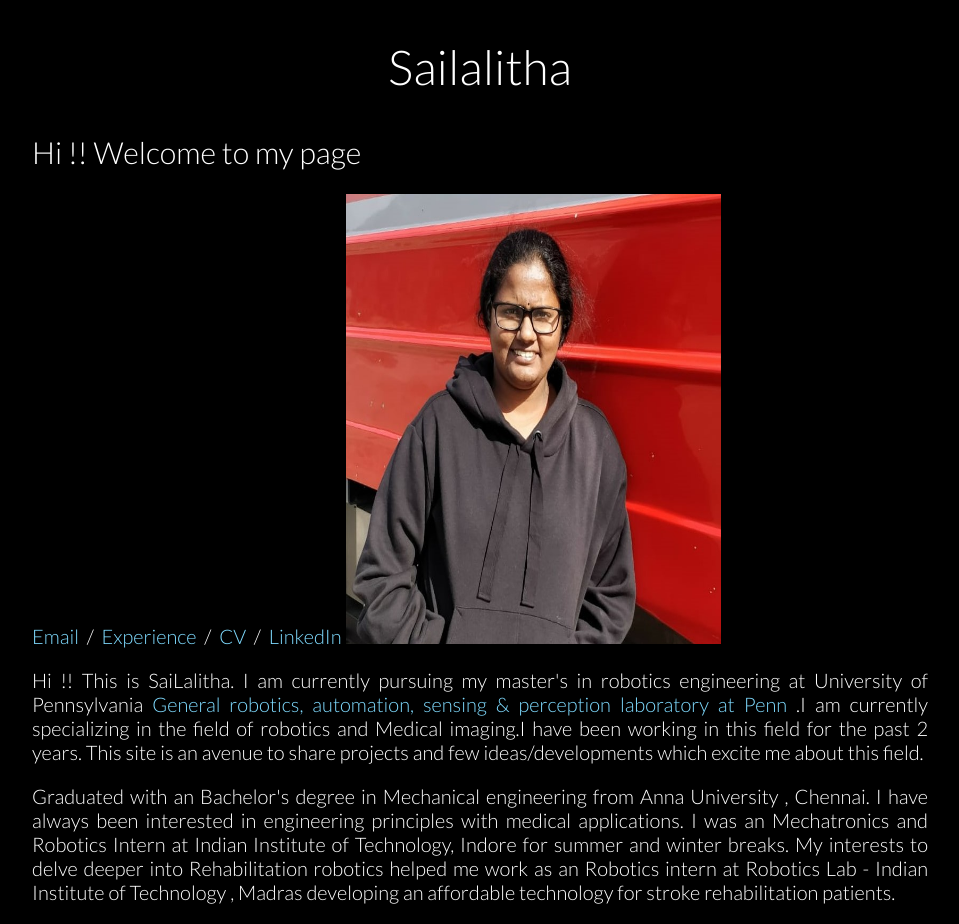
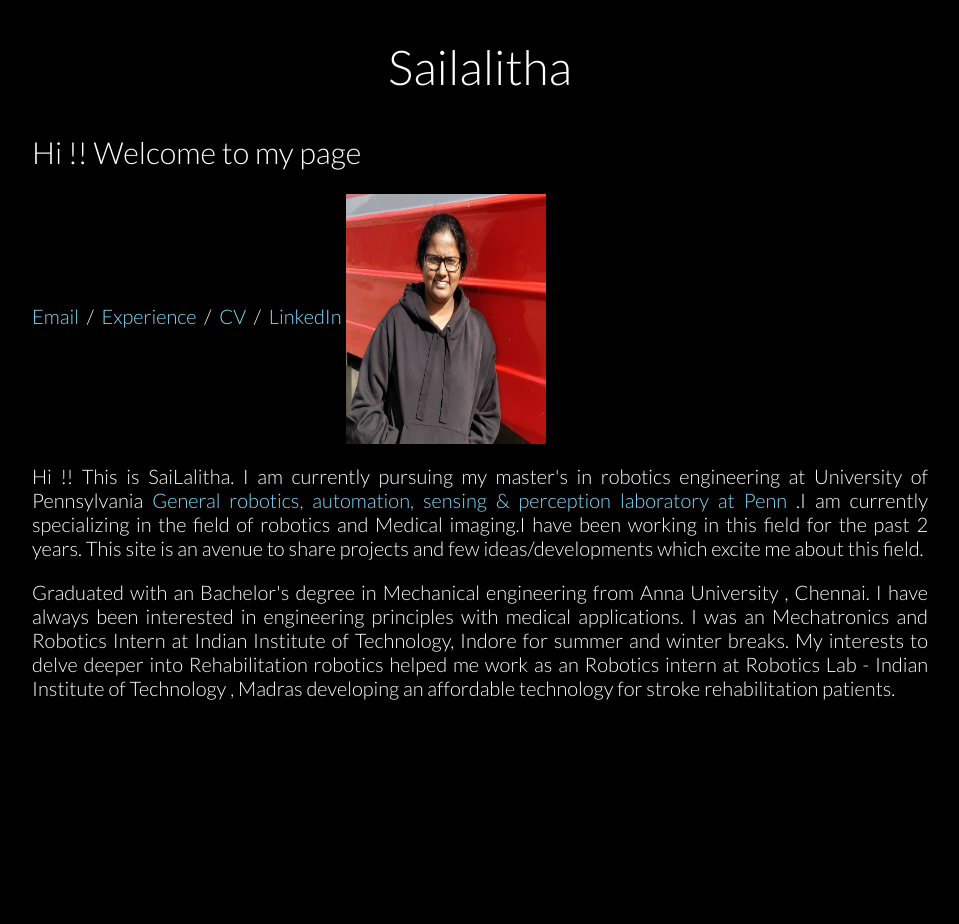
Before and after one commit to sailalitha96/sailalitha96.github.io, a Jekyll site: the page index.html, which Jekyll copies as it is, in a window 1280 px wide. Shown: the whole page, without its empty margins (160-1119 px from the left). Built offline with Jekyll 4.4.1, drawn with Linux system fonts in a browser that asks for light colours; nearby versions of some CDN libraries; after the commit the page ends 900 px from its top, so only the background shows below that.

Commit message:
Update index.html

```diff
--- a/index.html
+++ b/index.html
@@ -19,7 +19,7 @@
 		<a href="/exp.html"> Experience </a> &nbsp/&nbsp
                 <a href="data/JonBarron-bio.txt">CV</a> &nbsp/&nbsp
                 <a href="https://www.linkedin.com/in/sailalithag1996/"> LinkedIn </a>
-		<img src= '/projects/intropic.jpeg' style=" width:375px;height: 450px;">
+		<img src= '/projects/intropic.jpeg' align =center style=" width:200px;height: 250px;">
               </p>
 
 		<p> Hi !! This is SaiLalitha. I am currently pursuing my master's in robotics engineering at University of Pennsylvania <a href="https://www.grasp.upenn.edu/">General robotics, automation, sensing & perception laboratory at Penn </a>.I am currently specializing in the field of robotics and Medical imaging.I have been working in this field for the past 2 years.
```
